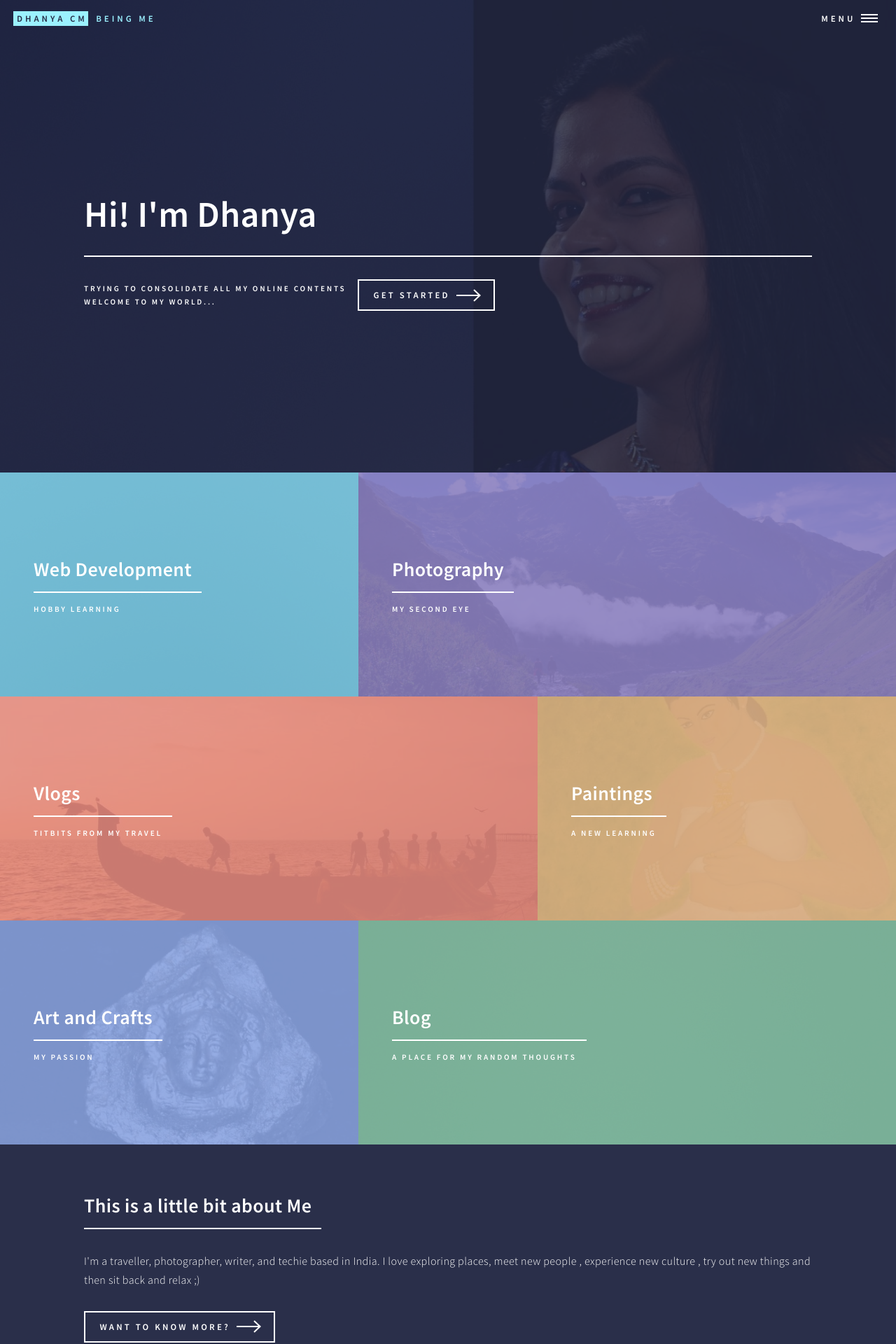
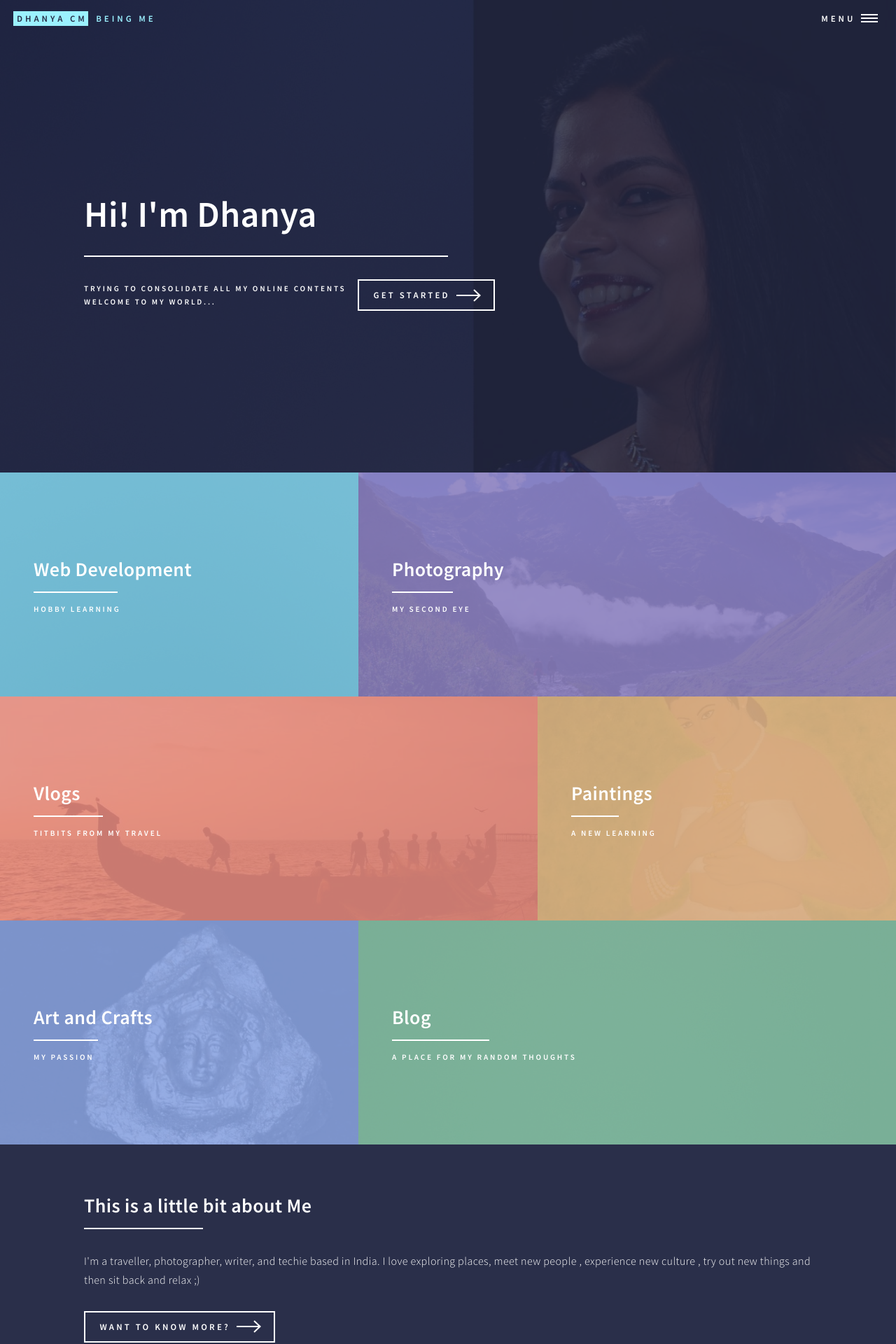
Before and after one commit to dhanyacm/dhanyacm, a Jekyll site: the page built from index.html, in a window 1280 px wide. Shown: the top 1920 px of the page at 70% size. Built offline with Jekyll 4.4.1, drawn with Linux system fonts in a browser that asks for light colours.

Commit message:
Update main.css

```diff
--- a/css/main.css
+++ b/css/main.css
@@ -1782,7 +1782,7 @@
 				display: block;
 				height: 2px;
 				margin: 0.325em 0 0.5em 0;
-				width: 100%;
+				width: 50%;
 			}
 
 		header.major > p {
@@ -3353,7 +3353,7 @@
 		-webkit-align-items: center;
 		-ms-align-items: center;
 		align-items: center;
-		background-image: url("../../images/banner.jpg");
+		background-image: url("../images/banner.jpg");
 		display: -moz-flex;
 		display: -webkit-flex;
 		display: -ms-flex;
```
